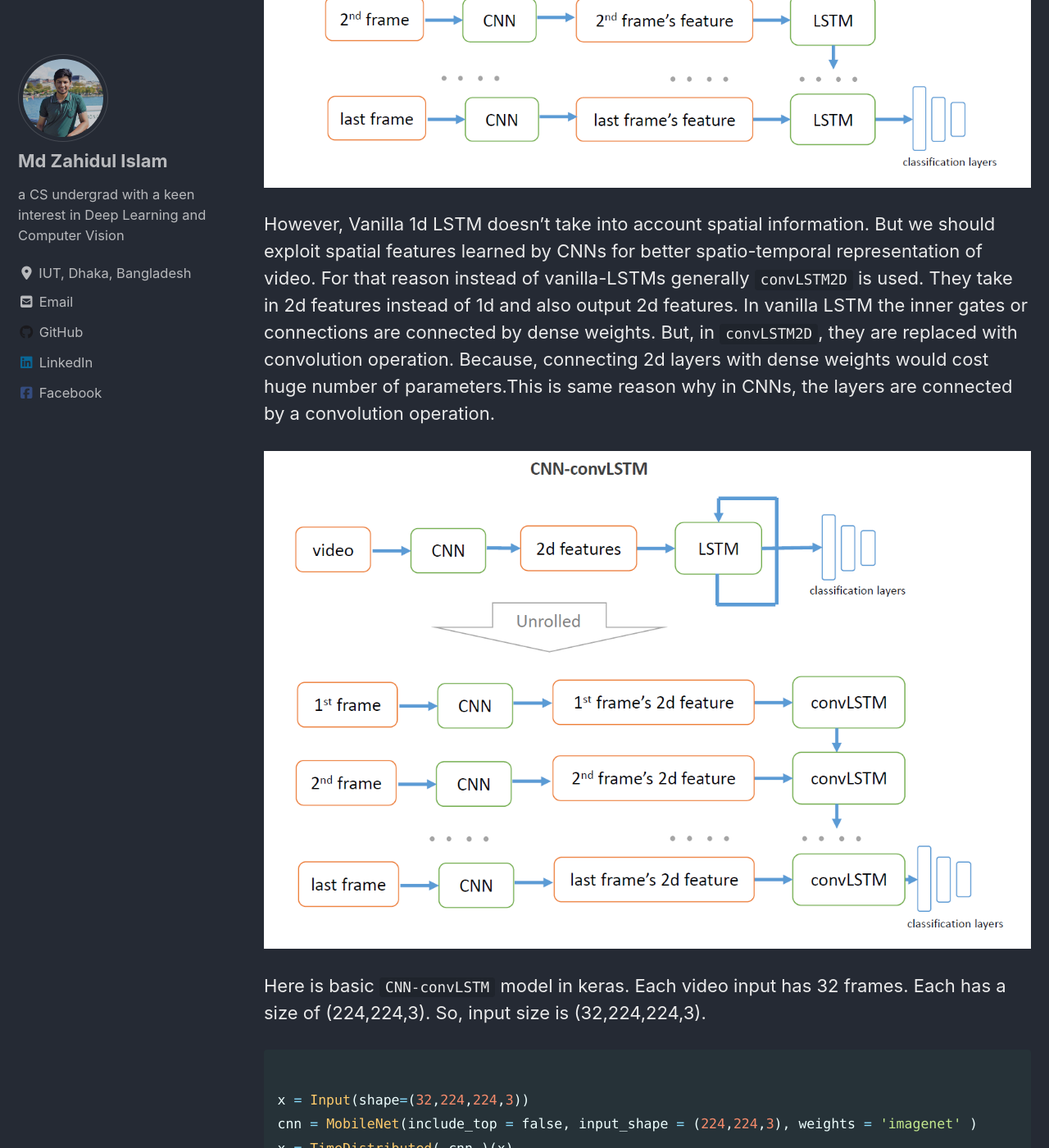
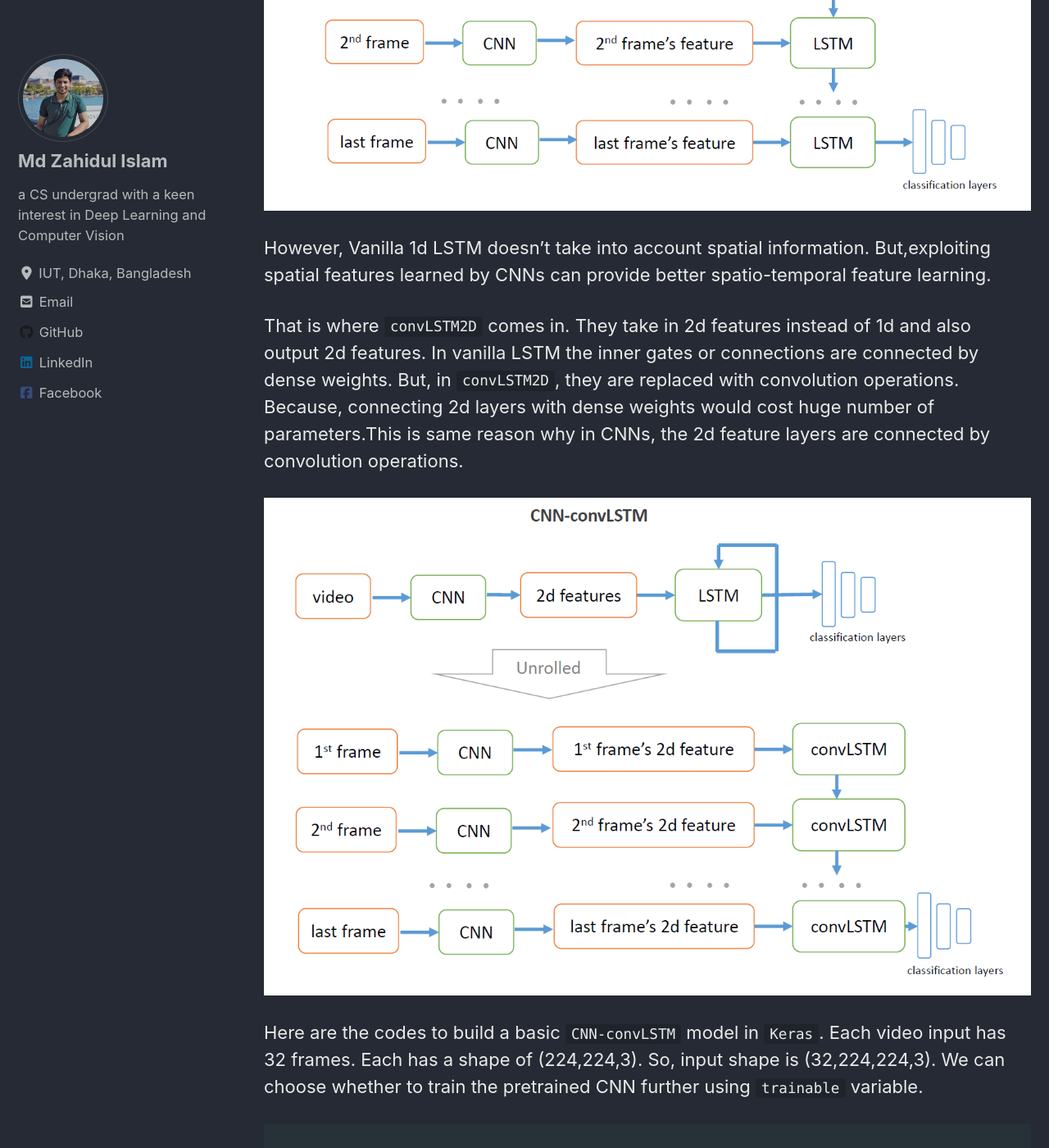
Before and after one commit to Zedd1558/Zedd1558.github.io, a Jekyll site: the page built from _posts/2020-06-14-LSTM in Computer Vision.md, in a window 1280 px wide and 1400 px high, scrolled down 2519 px. Shown: the whole window at 82% size. Built offline with Jekyll 4.4.1, drawn with Linux system fonts in a browser that asks for light colours; cached includes are drawn as plain includes; nearby versions of some CDN libraries; some of the changed text lies outside the part shown.

Commit message:
finishing up the first blog

````diff
--- a/_posts/2020-06-14-LSTM in Computer Vision.md
+++ b/_posts/2020-06-14-LSTM in Computer Vision.md
@@ -10,17 +10,19 @@
 classes: wide
 ---
 
-LSTM has always been widely successful in Natural Language Processing. It is particularly designed for processing sequence and language is a sequence of words.
+LSTM has always been widely successful in Natural Language Processing tasks. It is particularly designed for processing sequence and language is a sequence of words.
 
-Let's say we have a dataset of `imdb reviews` and we want to classify them into positive reviews and negative ones. First we encode all the words into their corresponding word embeddings. Word embeddings are vectors or 1d arrays. Each word has a unique embedding. Neural network only deals with numerical values; not strings or characters. That's why representing each word with an embedding is necessary. Then these embeddings are fed into an LSTM cell one by one. The hidden state of the previous cell state is fed back again in the cell by a feedback loop. The output of the drawn from the last cell state.
+Let's say we have a dataset of `imdb reviews` and we want to classify them into positive reviews and negative ones.
+
+First, we encode all the words into their corresponding word embeddings. Word embeddings are unique vectors or 1d arrays that represent each word uniquely. Neural networks only deal with numerical values; not strings or characters. That's why representing each word with an embedding is necessary. Then these embeddings are fed into an LSTM cell one by one. The hidden state of the previous cell state is fed back again in the cell by a feedback loop. The output of the drawn from the last cell state.
 
 <img src="{{site.url}}{{site.baseurl}}/assets/images/figures/lstm.png" alt="a figure of LSTM">
 
-Same process can be used to process videos beacause videos are basically sequence of images or frames. So in tasks like `Action Recognition` or `Video Captioning` LSTM architectures can be utilized. This type of architecture are called CNN-LSTMs.
+Same process can be used to process videos as videos are basically sequence of images or frames. So in tasks like `Action Recognition` or `Video Captioning` LSTM architectures can be utilized. This type of architecture are called `CNN-LSTM`s.
 
-Vanilla LSTMs work with 1-dimensional embeddings or features. A pretrained CNN can work as a good feature extractor. Each frame of the video is passed into CNN and the values on Dense Layer before the final Classification Layer can be taken as features. They are then passed inside LSTMs to learn sequence representations.
+Vanilla LSTMs work with 1-dimensional embeddings or features. A pretrained CNN can work as an excellent feature extractor. Each frame of the video is passed into CNN and the values on Dense Layer before the final Classification Layer can be taken as 1d features. They are then passed inside LSTMs to learn sequence representations.
 
-Here is a diagram on a typical CNN.
+Here is a diagram of a typical CNN.
 
 <img src="{{site.url}}{{site.baseurl}}/assets/images/figures/cnn.png" alt="a figure of CNN">
 
@@ -28,32 +30,38 @@
 
 <img src="{{site.url}}{{site.baseurl}}/assets/images/figures/cnnlstm.png" alt="a figure of CNN-LSTM">
 
-However, Vanilla 1d LSTM doesn't take into account spatial information. But we should exploit spatial features learned by CNNs for better spatio-temporal representation of video. For that reason instead of vanilla-LSTMs generally `convLSTM2D` is used. They take in 2d features instead of 1d and also output 2d features. In vanilla LSTM the inner gates or connections are connected by dense weights. But, in `convLSTM2D`, they are replaced with convolution operation. Because, connecting 2d layers with dense weights would cost huge number of parameters.This is same reason why in CNNs, the layers are connected by a convolution operation.
+However, Vanilla 1d LSTM doesn't take into account spatial information. But,exploiting spatial features learned by CNNs can provide better spatio-temporal feature learning.
+
+That is where `convLSTM2D` comes in. They take in 2d features instead of 1d and also output 2d features. In vanilla LSTM the inner gates or connections are connected by dense weights. But, in `convLSTM2D`, they are replaced with convolution operations. Because, connecting 2d layers with dense weights would cost huge number of parameters.This is same reason why in CNNs, the 2d feature layers are connected by convolution operations.
 
 <img src="{{site.url}}{{site.baseurl}}/assets/images/figures/cnnconvlstm.png" alt="a figure of CNN-convLSTM">
 
-Here is basic `CNN-convLSTM` model in keras. Each video input has 32 frames. Each has a size of (224,224,3). So, input size is (32,224,224,3).
+Here are the codes to build a basic `CNN-convLSTM` model in `Keras`. Each video input has 32 frames. Each has a shape of (224,224,3). So, input shape is (32,224,224,3). We can choose whether to train the pretrained CNN further using `trainable` variable.
 
 ```python
 
-x = Input(shape=(32,224,224,3))
-cnn = MobileNet(include_top = false, input_shape = (224,224,3), weights = 'imagenet' )
-x = TimeDistributed( cnn )(x)
-x = ConvLSTM2D( filters = 256, return_sequence = False)(x)
-x = Flatten()(x)
-x = Dense(256, activation='relu')(x)
-predictions = Dense(number_of_classes, activation='softmax')(x)
-model = Model(inputs=[x], outputs=[predictions])
+def CNN_ConvLSTMmodel():
+  x = Input(shape=(32,224,224,3))
+  cnn = MobileNet(include_top = false, input_shape = (224,224,3), weights = 'imagenet' )
+  for layer in cnn.layers:
+    layer.trainable = true
+  x = TimeDistributed( cnn )(x)
+  x = ConvLSTM2D( filters = 256, kernel_size=(3,3), return_sequence = False)(x)
+  x = Flatten()(x)
+  x = Dense(256, activation='relu')(x)
+  predictions = Dense(number_of_classes, activation='softmax')(x)
+  model = Model(inputs=[x], outputs=[predictions])
+  return model
 
 ```
 
-I hope in this article, you get a basic idea of how `CNN-LSTM` architectures work. To get more deeper understanding do visit the following links and try to play with them yourself.
+I hope from this article, we get a basic idea of how `CNN-LSTM` architectures work. To get more deeper understanding do visit the following links and try to play with them yourself.
 
 
-1. [Jekyll docs][jekyll-docs]
-2. [Jekyll's GitHub repo][jekyll-gh]
-3. [Jekyll Talk][jekyll-talk].
+1. [Understading LSTM - Colah's blog][colah-blog]
+2. [CNN long short term memory][machine-learning-mastery]
+3. [Convolutional LSTM paper][paper].
 
-[jekyll-docs]: http://jekyllrb.com/docs/home
-[jekyll-gh]:   https://github.com/jekyll/jekyll
-[jekyll-talk]: https://talk.jekyllrb.com/
+[colah-blog]: https://colah.github.io/posts/2015-08-Understanding-LSTMs/
+[machine-learning-mastery]:  https://machinelearningmastery.com/cnn-long-short-term-memory-networks/
+[paper]: https://papers.nips.cc/paper/5955-convolutional-lstm-network-a-machine-learning-approach-for-precipitation-nowcasting.pdf
````
Also changed, not shown: other parts of _posts/2020-06-14-LSTM in Computer Vision.md (+1 -1 lines).
